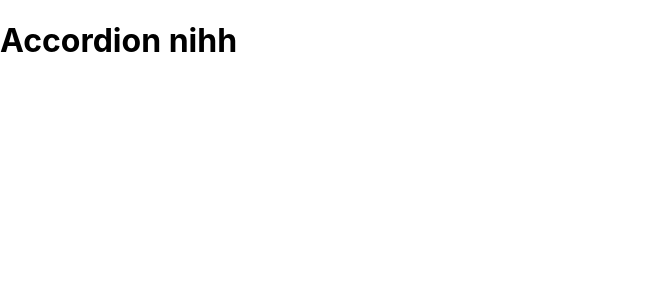
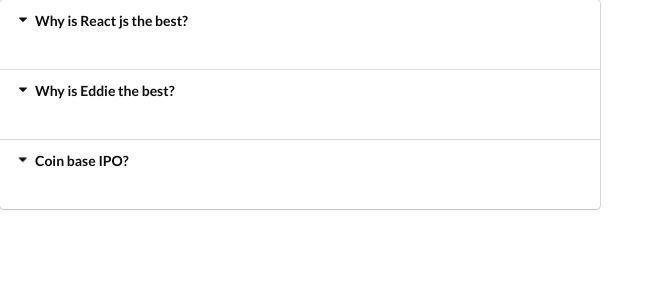
Before and after one commit to ed1868/reactHooks, a React (Create React App) app: page / in a window 1280 px wide. Shown: the top 300 px of the page, without its empty margins (0-664 px from the left). Built offline with nearby package versions, Linux system fonts and the light colour scheme.

Commit message:
added styling to front end, semantic ui

```diff
--- a/public/index.html
+++ b/public/index.html
@@ -9,12 +9,17 @@
       name="description"
       content="Web site created using create-react-app"
     />
+    <link
+      rel="stylesheet"
+      href="https://cdnjs.cloudflare.com/ajax/libs/semantic-ui/2.4.1/semantic.min.css"
+    />
     <link rel="apple-touch-icon" href="%PUBLIC_URL%/logo192.png" />
     <!--
       manifest.json provides metadata used when your web app is installed on a
       user's mobile device or desktop. See https://developers.google.com/web/fundamentals/web-app-manifest/
     -->
     <link rel="manifest" href="%PUBLIC_URL%/manifest.json" />
+
     <!--
       Notice the use of %PUBLIC_URL% in the tags above.
       It will be replaced with the URL of the `public` folder during the build.
--- a/src/components/Accordion.js
+++ b/src/components/Accordion.js
@@ -1,8 +1,26 @@
 import React from 'react';
 
+
+
+
 const Accordion = ({ items }) => {
-    console.log('   this    are     the     items : ', items);
-    return <h1>Accordion nihh</h1>
+
+    const renderedItems = items.map((item,key) => {
+        return (
+            <React.Fragment key={key}>
+                <div className="title active">
+                    <i className="dropdown icon"></i>
+                    {item.title}
+                </div>
+                <div className="content active">
+                    <p>{item.content}</p>
+                </div>
+
+            </React.Fragment>
+        )
+        });
+
+    return <div className="ui styled accordion">{renderedItems}</div>
 }
 
 
```
